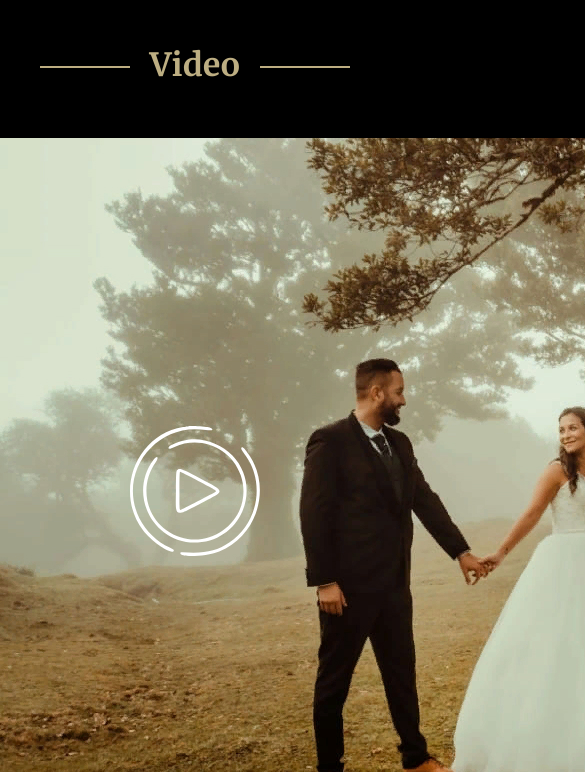
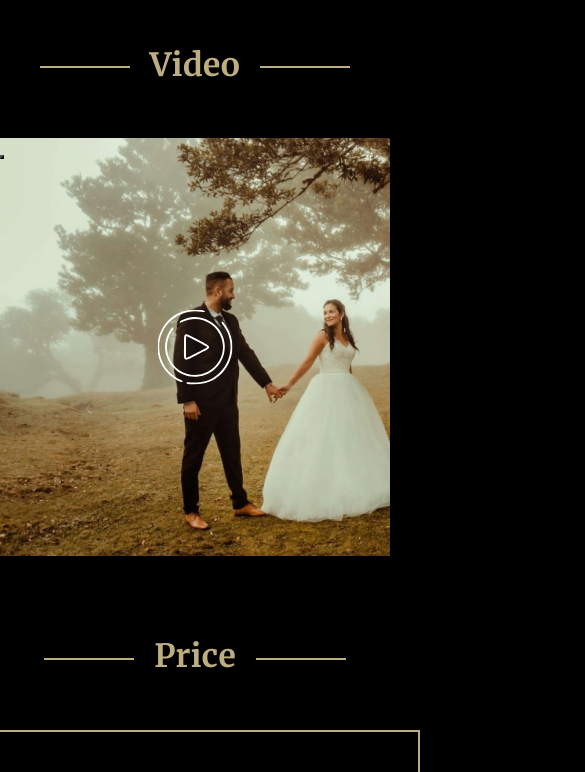
Before and after one commit to TatianaYakushonok/Rs-school_stage_0, a plain HTML site: page portfolio/index.html in a window 390 px wide. Shown: the part 5080-5852 px from the top of the page, 585 px wide, since content can reach past the window. Drawn offline with Linux system fonts and the light colour scheme.

Commit message:
fix: section video

```diff
--- a/portfolio/index.html
+++ b/portfolio/index.html
@@ -102,7 +102,7 @@
             <section class="section video" id="video">
                 <h2 class="section-title">Video</h2>
                 <div class="video_section">
-                    <img class="video-1440" src="./img/video-player.jpg" alt="Video">
+                    <!--<img class="video-1440" src="./img/video-player.jpg" alt="Video">-->
                     <button class="video_icon" type="button" onclick="location.href='#'"><img class="icon_play" src="./img/Play_hover.svg" alt="icon_play"></button>
                 </div>
             </section>
--- a/portfolio/styles/style.css
+++ b/portfolio/styles/style.css
@@ -305,6 +305,12 @@ a {
     height: 705px;
 }
 
+.video_section {
+    height: 418px;
+    background-image: url("../img/video-player.jpg");
+    background-repeat: no-repeat;
+}
+
 .video_icon {
     background-image: url('../img/Play_hover.svg');
     background-size: contain;
@@ -609,9 +615,19 @@ input::-webkit-input-placeholder {
         padding-bottom: 25px;
     }
 
+    .video_section {
+        background-image: url("../img/video-resp.jpg");
+        background-repeat: no-repeat;
+    }
+
     .video-section > img {
         width: 768px;
         height: 418px;
+    }
+
+    .icon_play {
+        width: 75px;
+        height: 75px;
     }
 
     .price_item {
@@ -635,12 +651,16 @@ input::-webkit-input-placeholder {
 
     .contacts {
         height: 600px;
+        padding-top: 0;
         display: flex;
         align-items: center;
+        background-image: url("../img/contacts-resp.jpg");
+        background-repeat: no-repeat;
     }
 
     .contacts_container {
         display: flex;
+        padding-top: 60px;
         flex-direction: column;
         align-items: center;
         margin-top: 0;
```
Also changed, not shown: portfolio/img/contacts-resp.jpg (added).
